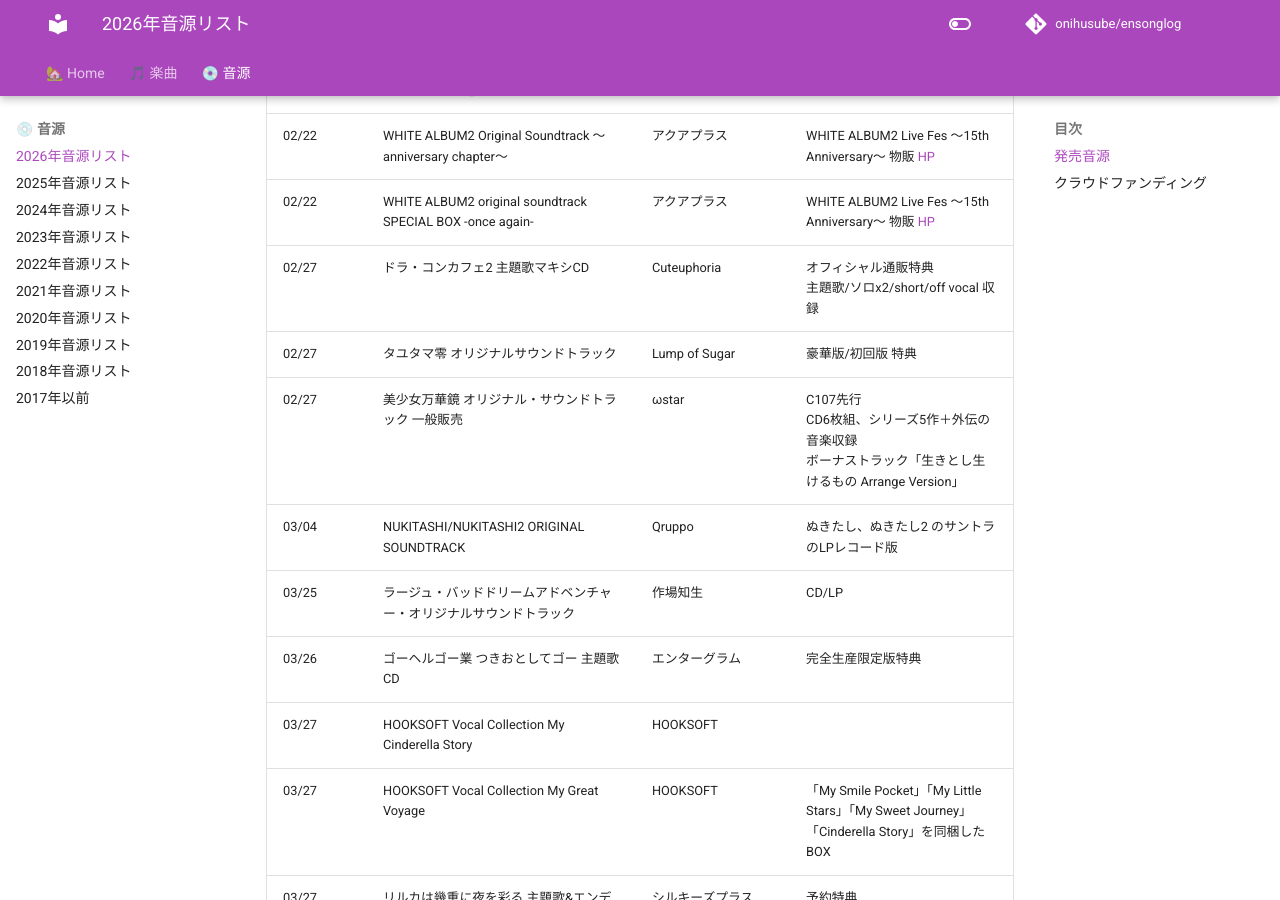
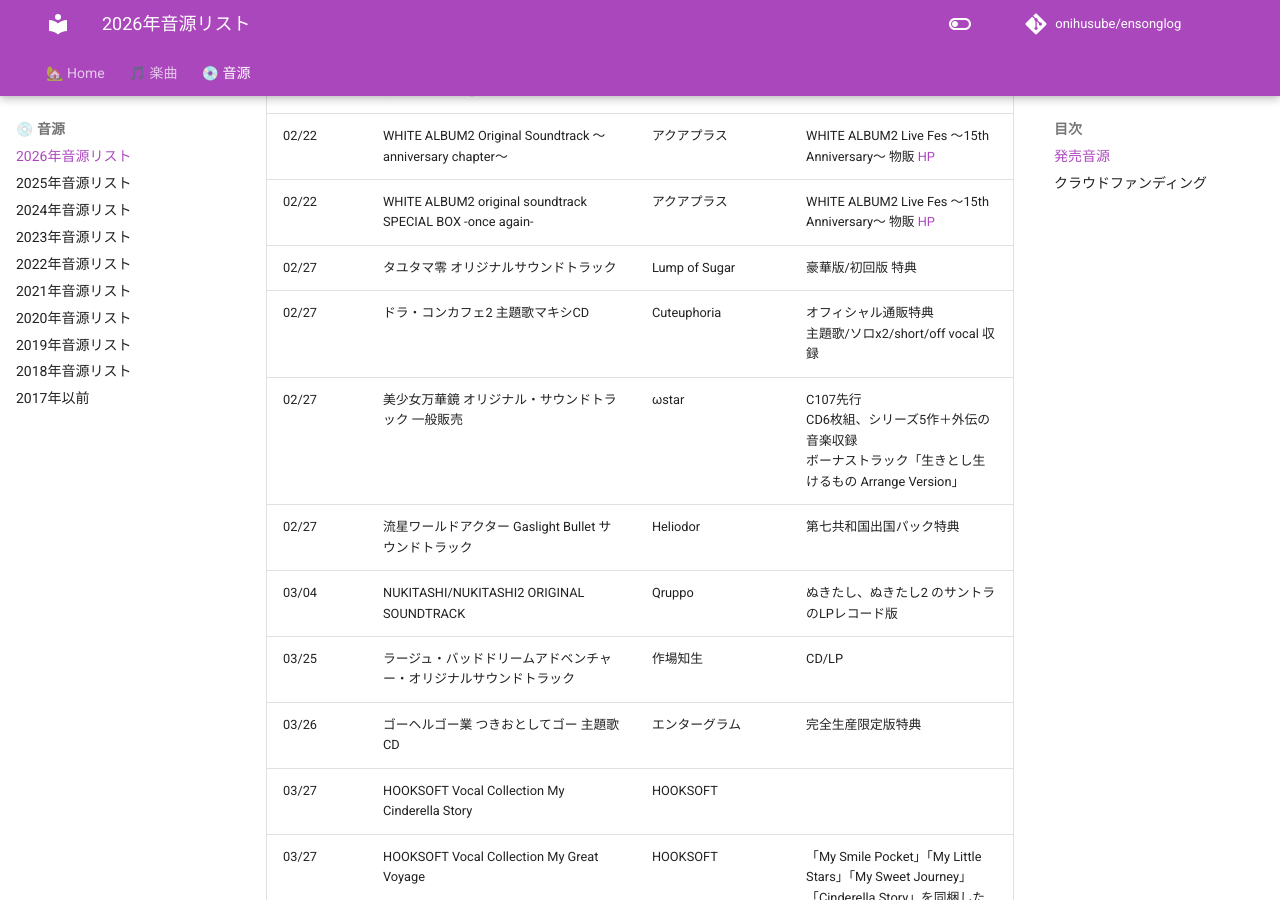
Before and after one commit to onihusube/ensonglog, an MkDocs documentation site: the page built from docs/2026/音源.md, in a window 1280 px wide and 900 px high, scrolled down 1764 px. Built offline with MkDocs 1.6.1 and Material for MkDocs 9.7.7, drawn with Linux system fonts in a browser that asks for light colours; comment, search, counter and statistics services are not loaded.

Commit message:
2月の音源追加

```diff
--- a/docs/2026/音源.md
+++ b/docs/2026/音源.md
@@ -33,9 +33,10 @@
 | 02/20 | 都市伝説解体センター 終末音源 改【全国解体大巡廻 Ver】 | 集英社ゲームズ | [全国解体大巡廻 物販](https://www.0101.co.jp/405/info/index.html?contents_id=1040) |
 | 02/22 | WHITE ALBUM2 Original Soundtrack ～anniversary chapter～ | アクアプラス | WHITE ALBUM2 Live Fes ～15th Anniversary～ 物販 [HP](https://blog.aquaplus.jp/archives/12322) |
 | 02/22 | WHITE ALBUM2 original soundtrack SPECIAL BOX -once again- | アクアプラス | WHITE ALBUM2 Live Fes ～15th Anniversary～ 物販 [HP](https://blog.aquaplus.jp/archives/12322) |
+| 02/27 | タユタマ零 オリジナルサウンドトラック | Lump of Sugar | 豪華版/初回版 特典 |
 | 02/27 | ドラ・コンカフェ2 主題歌マキシCD | Cuteuphoria | オフィシャル通販特典 </br> 主題歌/ソロx2/short/off vocal 収録 |
-| 02/27 | タユタマ零 オリジナルサウンドトラック | Lump of Sugar | 豪華版/初回版 特典 |
 | 02/27 | 美少女万華鏡 オリジナル・サウンドトラック 一般販売 | ωstar | C107先行 </br> CD6枚組、シリーズ5作＋外伝の音楽収録 </br> ボーナストラック「生きとし生けるもの Arrange Version」 |
+| 02/27 | 流星ワールドアクター Gaslight Bullet サウンドトラック | Heliodor | 第七共和国出国パック特典 |
 | 03/04 | NUKITASHI/NUKITASHI2 ORIGINAL SOUNDTRACK | Qruppo | ぬきたし、ぬきたし2 のサントラのLPレコード版 |
 | 03/25 | ラージュ・バッドドリームアドベンチャー・オリジナルサウンドトラック | 作場知生 | CD/LP |
 | 03/26 | ゴーヘルゴー業 つきおとしてゴー 主題歌CD | エンターグラム | 完全生産限定版特典 |
```
Also changed, not shown: docs/2026/楽曲.md (+2 -2 lines).
